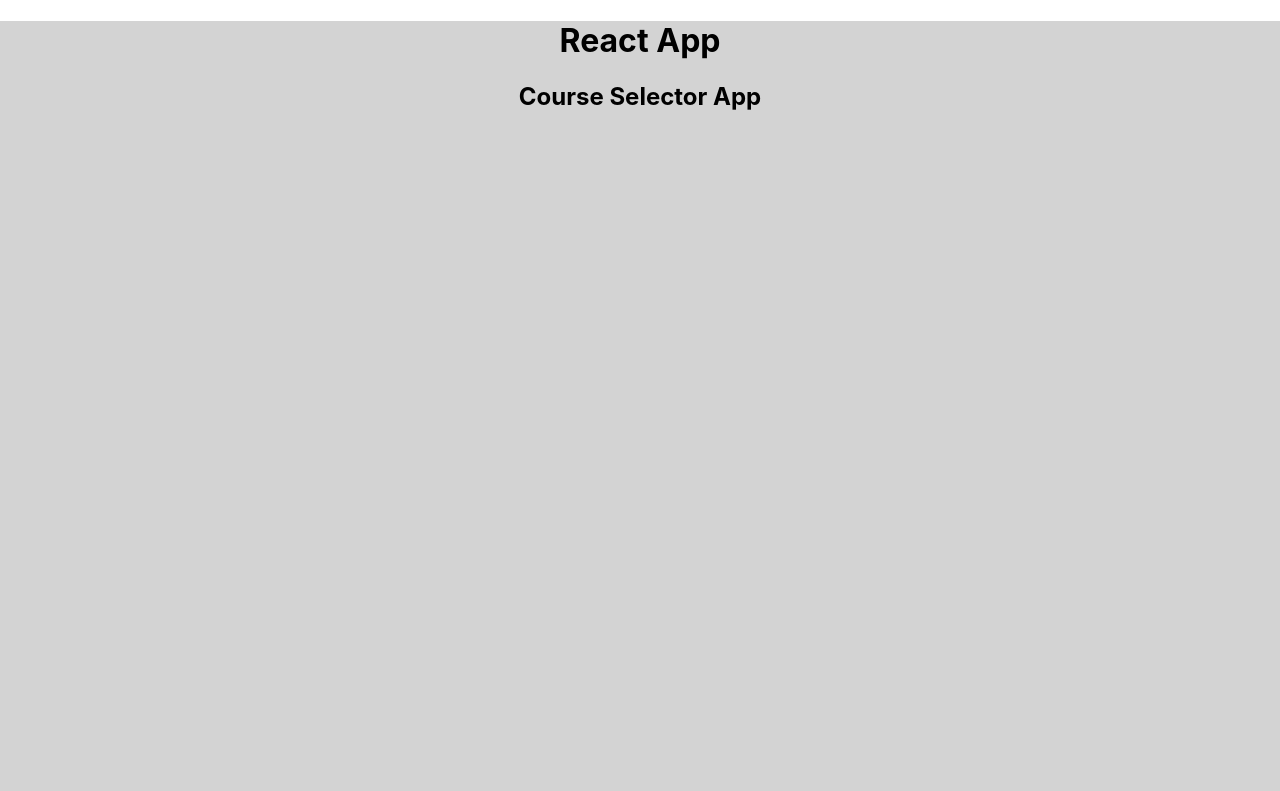
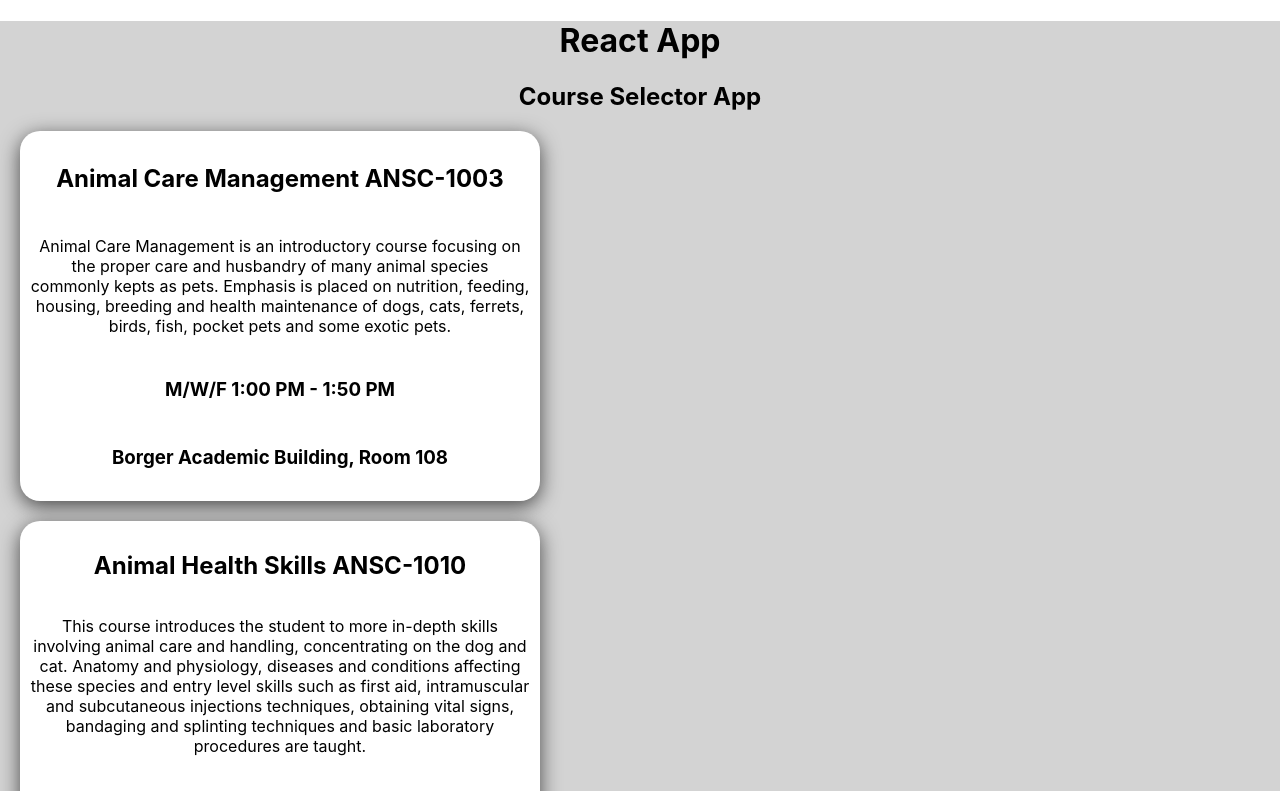
Before and after one commit to saiken86807/course-selector-app, a React (Create React App) app: page / in a window 1280 px wide. Shown: the top 791 px of the page. Built offline with nearby package versions, Linux system fonts and the light colour scheme.

Commit message:
added courses to page

```diff
--- a/src/App.js
+++ b/src/App.js
@@ -1,11 +1,16 @@
 import React from 'react';
 import './App.css';
+import CourseList from './CatalogComponents/CourseList';
+import {CourseProvider} from './CatalogComponents/CourseCatalog';
 
 function App() {
   return (
     <div className="App">
      <h1>React App</h1>
      <h2>Course Selector App</h2>
+     <CourseProvider>
+       <CourseList />
+     </CourseProvider>
     </div>
   );
 }
```
